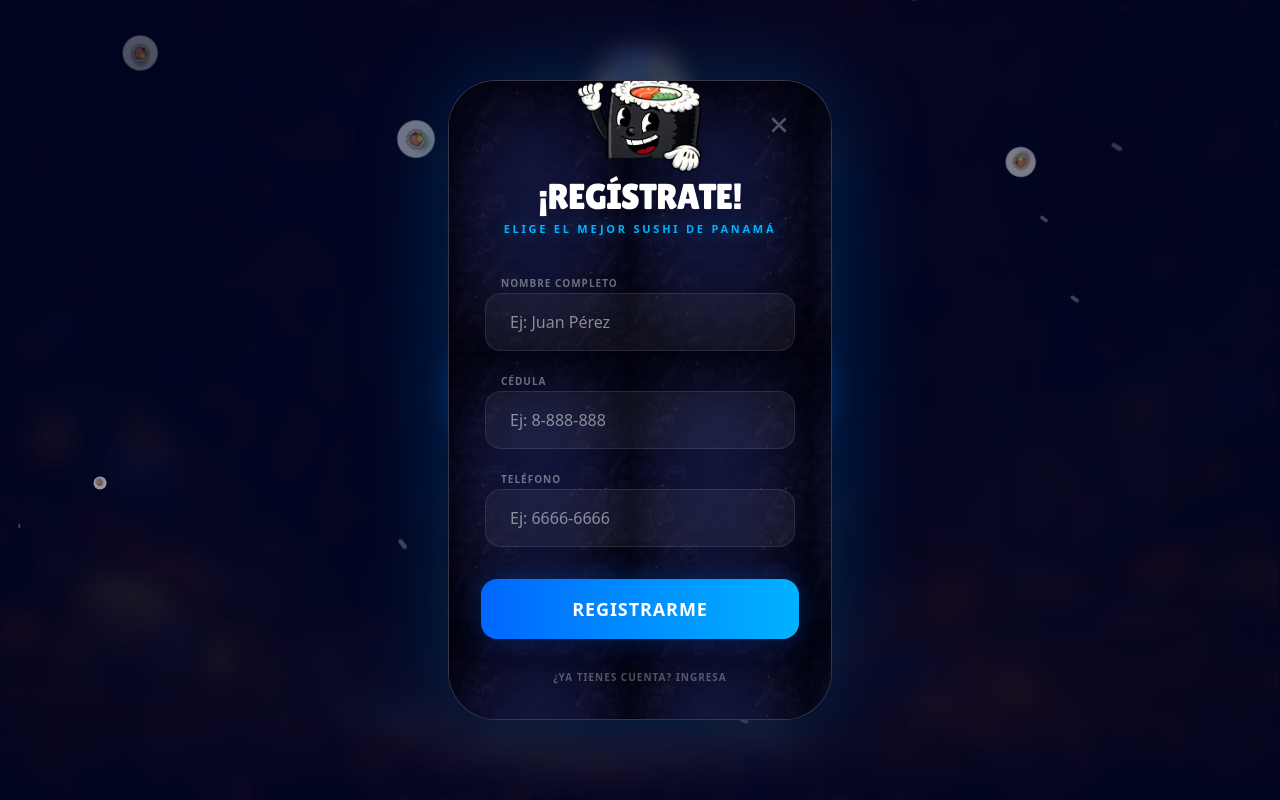
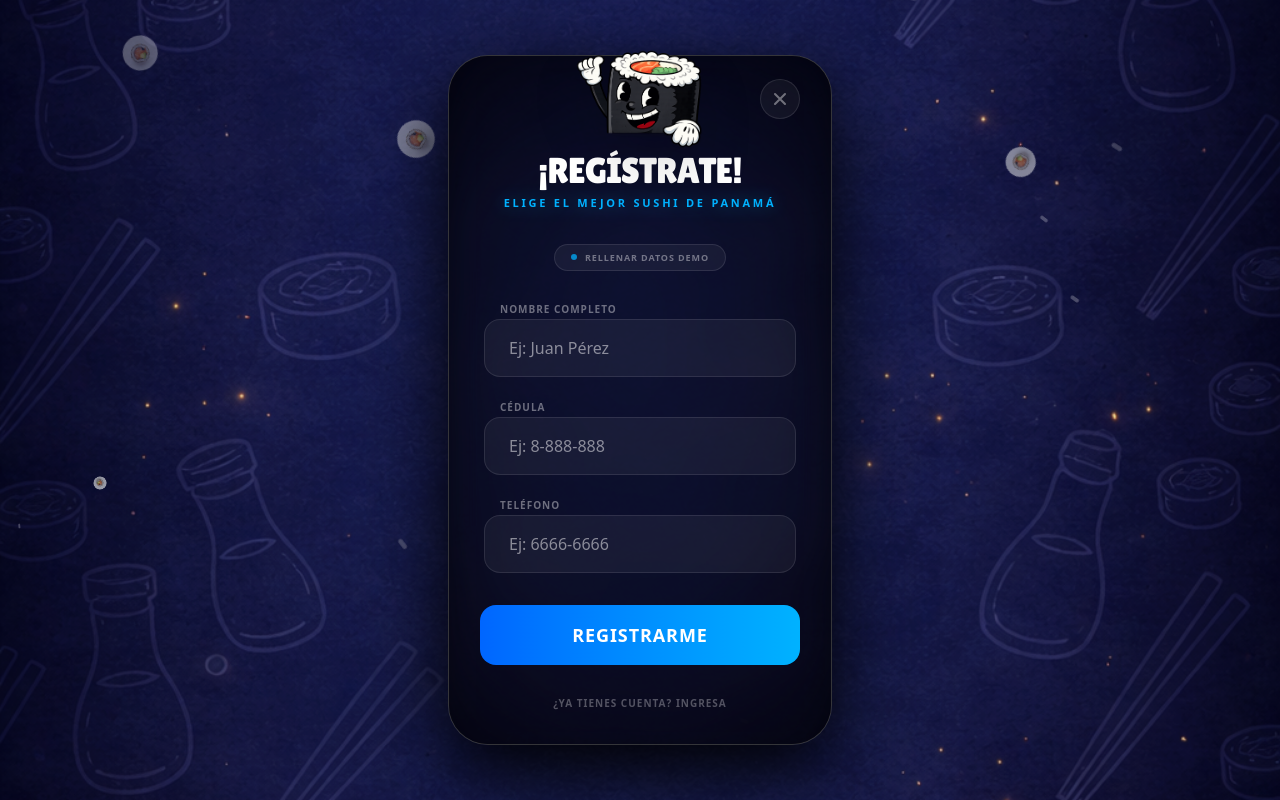
Before and after one commit to Waiharrington/sushifest-2026, a Next.js app: page /cupon in a window 1280 px wide. Built offline with nearby package versions, Linux system fonts and the light colour scheme; no server answers.

Commit message:
fix: definitive rebranding to Sushi Fest, 85% background and instructions fix

```diff
--- a/src/app/votar/page.tsx
+++ b/src/app/votar/page.tsx
@@ -47,7 +47,7 @@ export default function VotingPage() {
                             src="/bg-votar-2026.png"
                             alt="Night Arena Background"
                             fill
-                            className="object-cover opacity-60"
+                            className="object-cover opacity-85" // PREMIUM OPACITY
                             priority
                             quality={100}
                         />
--- a/src/components/AuthModal.tsx
+++ b/src/components/AuthModal.tsx
@@ -1,6 +1,6 @@
 "use client";
 
-import { motion, AnimatePresence } from "framer-motion";
+import { motion } from "framer-motion";
 import { useState } from "react";
 import Image from "next/image";
 import { RiceParticles } from "./RiceParticles";
@@ -45,18 +45,24 @@ export default function AuthModal({ onClose, onSuccess }: AuthModalProps) {
     };
 
     return (
-        <AnimatePresence>
         <motion.div
             initial={{ opacity: 0 }}
             animate={{ opacity: 1 }}
-                exit={{ opacity: 0 }}
             className="fixed inset-0 z-[200] flex items-center justify-center p-6 overflow-hidden select-none"
         >
-                {/* Backdrop */}
+            {/* Backdrop Catch (Fixed & Instant) */}
             <div
                 onClick={onClose}
-                    className="absolute inset-0 z-0 cursor-pointer bg-black/40 backdrop-blur-md"
+                className="absolute inset-0 z-0 cursor-pointer pointer-events-auto"
             >
+                <Image
+                    src="/modal-bg.png"
+                    alt="Fondo Estampado"
+                    fill
+                    className="object-cover opacity-100" // SHARP PATTERN
+                    priority
+                />
+                <div className="absolute inset-0 bg-black/10" /> {/* LIGHTER VIGNETTE FOR 100% VISIBILITY */}
                 <RiceParticles />
             </div>
 
@@ -64,35 +70,41 @@ export default function AuthModal({ onClose, onSuccess }: AuthModalProps) {
             <motion.div
                 initial={{ scale: 0.95, opacity: 0, y: 20 }}
                 animate={{ scale: 1, opacity: 1, y: 0 }}
-                    exit={{ scale: 0.95, opacity: 0, y: 20 }}
-                    transition={{ type: "spring", damping: 25, stiffness: 400 }}
-                    className="relative w-full max-w-sm rounded-[3rem] p-8 shadow-[0_0_100px_rgba(0,178,255,0.2)] overflow-hidden pointer-events-auto border border-white/20 bg-[#0A021A]"
+                transition={{
+                    type: "spring",
+                    damping: 25,
+                    stiffness: 400
+                }}
+                className="relative w-full max-w-sm rounded-[2.5rem] p-8 shadow-[0_25px_90px_rgba(0,0,0,1)] overflow-visible pointer-events-auto will-change-transform"
+                style={{ willChange: 'transform, opacity' } as React.CSSProperties}
             >
-                    {/* Sharp Pattern Background */}
-                    <div className="absolute inset-0 bg-[url('/bg-modal.png')] bg-repeat opacity-100 bg-[length:180px] pointer-events-none"
-                         style={{ imageRendering: 'crisp-edges' }} />
-                    <div className="absolute inset-0 bg-black/40 pointer-events-none" />
-
-                    {/* Background Shine */}
-                    <motion.div
-                        animate={{ x: ['-200%', '300%'] }}
-                        transition={{ duration: 7, repeat: Infinity, ease: "easeInOut", repeatDelay: 3 }}
-                        className="absolute inset-0 bg-gradient-to-r from-transparent via-white/10 to-transparent skew-x-[-25deg] pointer-events-none"
-                    />
-
                 {/* Close Button */}
                 <button
                     onClick={onClose}
-                        className="absolute top-6 right-8 text-white/30 hover:text-white transition-colors p-2 z-20"
+                    aria-label="Cerrar modal"
+                    className="absolute top-6 right-8 z-[210] w-10 h-10 flex items-center justify-center rounded-full bg-white/5 border border-white/10 text-white/40 hover:text-white hover:bg-white/10 transition-all active:scale-90"
                 >
-                        <svg className="w-6 h-6" fill="none" viewBox="0 0 24 24" stroke="currentColor">
+                    <svg className="h-5 w-5" fill="none" viewBox="0 0 24 24" stroke="currentColor">
                         <path strokeLinecap="round" strokeLinejoin="round" strokeWidth={2.5} d="M6 18L18 6M6 6l12 12" />
                     </svg>
                 </button>
 
-                    {/* Character */}
-                    <div className="absolute -top-2 left-1/2 -translate-x-1/2 w-32 h-auto z-10 pointer-events-none text-center">
-                        <Image src="/sushi-character.png" alt="Character" width={128} height={100} className="mx-auto h-auto drop-shadow-2xl" priority />
+                {/* Background Glass Layer (SOLIDIFIED FOR READABILITY) */}
+                <div className="absolute inset-0 rounded-[2.5rem] overflow-hidden z-0 border border-white/20 shadow-2xl bg-black/90 backdrop-blur-3xl">
+                    <div className="absolute inset-0 scale-110 blur-xl opacity-60"> {/* BLURRED PATTERN INSIDE */}
+                        <Image src="/modal-bg.png" alt="F" fill className="object-cover" />
+                    </div>
+                    <div className="absolute inset-0 bg-black/20" /> {/* DARK OVERLAY TO PROTECT TEXT */}
+                    <motion.div
+                        animate={{ x: ['-200%', '300%'] }}
+                        transition={{ duration: 7, repeat: Infinity, ease: "easeInOut", repeatDelay: 3 }}
+                        className="absolute inset-0 bg-gradient-to-r from-transparent via-white/10 to-transparent skew-x-[-25deg]"
+                    />
+                </div>
+
+                {/* Character (Lowered and optimized) */}
+                <div className="absolute -top-2 left-1/2 -track-x-1/2 w-32 h-auto z-50 pointer-events-none translate-x-[-50%]">
+                    <Image src="/sushi-character.png" alt="Character" width={128} height={100} className="w-full h-auto drop-shadow-2xl" priority />
                 </div>
 
                 {/* Content */}
@@ -103,6 +115,22 @@ export default function AuthModal({ onClose, onSuccess }: AuthModalProps) {
                     <p className="text-[#00B2FF] font-black text-center mb-8 text-[11px] uppercase tracking-[0.25em] drop-shadow-[0_0_8px_rgba(0,178,255,0.4)]">
                         {isRegistering ? "Elige el mejor sushi de Panamá" : "Ingresa para votar por tu favorito"}
                     </p>
+
+                    {/* DEMO BUTTON (Testing only) */}
+                    <div className="flex justify-center mb-6">
+                        <button
+                            type="button"
+                            onClick={() => {
+                                setCedula("8-888-888");
+                                setName("Demo User");
+                                setPhone("6666-6666");
+                            }}
+                            className="px-4 py-1.5 rounded-full bg-white/5 border border-white/10 text-[9px] text-white/40 hover:text-white hover:bg-white/10 transition-all uppercase font-bold tracking-widest flex items-center gap-2"
+                        >
+                            <span className="w-1.5 h-1.5 rounded-full bg-[#00B2FF] animate-pulse" />
+                            RELLENAR DATOS DEMO
+                        </button>
+                    </div>
 
                     <form onSubmit={handleSubmit} className="space-y-4">
                         {isRegistering && (
@@ -143,7 +171,7 @@ export default function AuthModal({ onClose, onSuccess }: AuthModalProps) {
                         <button
                             type="submit"
                             disabled={loading}
-                                className="w-full h-15 rounded-2xl mt-4 bg-gradient-to-r from-[#0066FF] to-[#00B2FF] text-white font-black text-lg uppercase tracking-wider transition-all hover:scale-105 active:scale-95 shadow-[0_0_30px_rgba(0,102,255,0.3)]"
+                            className="w-full h-15 rounded-2xl mt-4 bg-gradient-to-r from-[#0066FF] to-[#00B2FF] text-white font-black text-lg uppercase tracking-wider"
                         >
                             {loading ? "..." : (isRegistering ? "REGISTRARME" : "INGRESAR")}
                         </button>
@@ -160,6 +188,5 @@ export default function AuthModal({ onClose, onSuccess }: AuthModalProps) {
                 </div>
             </motion.div>
         </motion.div>
-        </AnimatePresence>
     );
 }
--- a/src/components/LocaleGrid.tsx
+++ b/src/components/LocaleGrid.tsx
@@ -173,9 +173,14 @@ export function LocaleGrid({ locales, onModalStateChange }: LocaleGridProps) {
                             </button>
                         )}
                     </div>
-                    <p className="text-center text-[#00B2FF] font-black text-[9px] md:text-sm uppercase tracking-[0.15em] whitespace-nowrap">
-                        Puedes calificar todos, pero votar solo por uno
-                    </p>
+                    <div className="flex flex-col items-center gap-1">
+                        <p className="text-[#00B2FF] font-black text-[10px] md:text-sm uppercase tracking-[0.2em]">
+                            Puedes calificar todos
+                        </p>
+                        <p className="text-white font-black text-[10px] md:text-sm uppercase tracking-[0.2em]">
+                            pero votar solo por uno
+                        </p>
+                    </div>
                 </div>
 
                 {/* Reset Button for Testing */}
--- a/src/components/VoteSuccessModal.tsx
+++ b/src/components/VoteSuccessModal.tsx
@@ -32,12 +32,8 @@ export function VoteSuccessModal({ isOpen, onClose, localeName, localeImage }: V
                     animate={{ scale: 1, opacity: 1, y: 0 }}
                     exit={{ scale: 0.8, opacity: 0, y: 50 }}
                     transition={{ type: "spring", damping: 25, stiffness: 400 }}
-                    className="relative w-full max-w-md bg-[#0A021A] border border-white/20 rounded-[3rem] shadow-[0_0_100px_rgba(0,178,255,0.2)] p-8 pt-12 overflow-hidden text-center"
+                    className="relative w-full max-w-md bg-[#0A021A]/80 border border-white/10 rounded-[3rem] shadow-[0_25px_100px_rgba(0,0,0,1)] p-8 pt-12 overflow-hidden backdrop-blur-3xl text-center"
                 >
-                    {/* Sharp Pattern Background */}
-                    <div className="absolute inset-0 bg-[url('/bg-modal.png')] bg-repeat opacity-100 bg-[length:180px] pointer-events-none"
-                         style={{ imageRendering: 'crisp-edges' }} />
-                    <div className="absolute inset-0 bg-black/40 pointer-events-none" />
                     {/* Confetti Effect (Internal Rice Rain) */}
                     <div className="absolute inset-0 pointer-events-none opacity-40">
                         <RiceParticles />
```
Also changed, not shown: src/components/RatingModal.tsx (+1 -6 lines), src/components/ShareModal.tsx (+2 -7 lines). Lines whose indentation alone changed are shown as unchanged.
